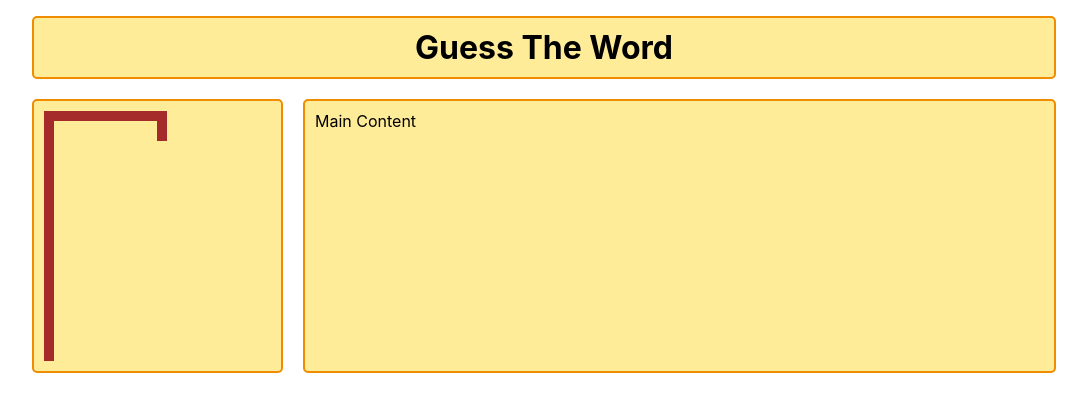
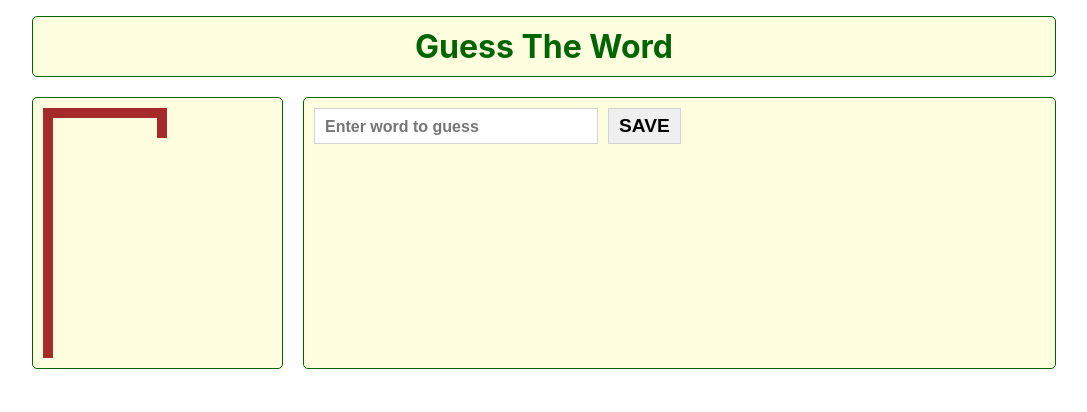
Before and after one commit to luvagu/guess-the-word, a React (Create React App) app: page / in a window 1280 px wide. Shown: the top 412 px of the page, without its empty margins (96-1183 px from the left). Built offline with nearby package versions, Linux system fonts and the light colour scheme.

Commit message:
added secret word and lifes state

```diff
--- a/src/App.jsx
+++ b/src/App.jsx
@@ -1,8 +1,37 @@
-import { useState } from 'react'
+import { useEffect, useRef, useState } from 'react'
 import Body from './components/body-parts/Body'
 
 function App() {
-  const [bodyPartsToShow, setBodyPartsToShow] = useState(0)
+	const [faults, setFaults] = useState(0)
+	const [bodyPartsToShow, setBodyPartsToShow] = useState(faults)
+	const [asserts, setAsserts] = useState([])
+	const [secretWord, setSecretWord] = useState('')
+	const [splitSecretWord, setSplitSecretWord] = useState([])
+	const [gameStarted, setGameStarted] = useState(false)
+  const [remainigLifes, setremainigLifes] = useState(7)
+
+	const letterInput = useRef()
+
+	const handleSubmit = e => {
+		e.preventDefault()
+
+		if (secretWord) {
+			setSplitSecretWord(
+				secretWord.split('').map(letter => ({ letter, discovered: false }))
+			)
+			setGameStarted(true)
+		}
+	}
+
+	const checkInSecretWord = () => {}
+
+	console.log(splitSecretWord)
+
+	useEffect(() => {
+		if (splitSecretWord.length) {
+			letterInput.current.focus()
+		}
+	}, [splitSecretWord])
 
 	return (
 		<div className='wrapper'>
@@ -10,9 +39,40 @@ function App() {
 				<h1>Guess The Word</h1>
 			</header>
 			<aside>
-        <Body numOfBodyPartsToShow={bodyPartsToShow} />
-      </aside>
-			<article>Main Content</article>
+				<Body numOfBodyPartsToShow={bodyPartsToShow} />
+			</aside>
+			<article>
+				{gameStarted ? (
+					<>
+						<div className='secret-word'>
+							{splitSecretWord.map(({ letter, discovered }, idx) => (
+								<div key={idx} className='secret-letter'>
+									{discovered ? letter : '?'}
+								</div>
+							))}
+						</div>
+						<div className='letter-input'>
+							<input
+								ref={letterInput}
+								type='text'
+								maxLength='1'
+								placeholder='Guess letter'
+								onChange={checkInSecretWord}
+							/>
+              <p>Lifes left: {remainigLifes}</p>
+						</div>
+					</>
+				) : (
+					<form onSubmit={handleSubmit}>
+						<input
+							type='text'
+							placeholder='Enter word to guess'
+							onChange={e => setSecretWord(e.target.value.toLowerCase())}
+						/>
+						<button type='submit'>Save</button>
+					</form>
+				)}
+			</article>
 		</div>
 	)
 }
--- a/src/index.css
+++ b/src/index.css
@@ -37,8 +37,8 @@ body {
 
 /* @Todo: remove */
 .wrapper > * {
-	border: 2px solid #f08c00;
-	background-color: #ffec99;
+	border: 1px solid darkgreen;
+	background-color: lightyellow;
 	border-radius: 5px;
 	padding: 10px;
 }
@@ -49,6 +49,7 @@ header {
 
 header > h1 {
 	text-align: center;
+	color: darkgreen;
 }
 
 aside {
@@ -167,3 +168,58 @@ article {
   text-align: center;
   z-index: 99;
 }
+
+.secret-word {
+	display: flex;
+	justify-content: space-evenly;
+	align-items: center;
+	padding: 1rem 0 1.5rem;
+	margin-bottom: 1.5rem;
+	border-bottom: 1px solid darkgreen;
+}
+
+.secret-letter {
+	display: block;
+	background-color: white;
+	color: darkgreen;
+	font-size: 1.3rem;
+	font-weight: bold;
+	padding: 6px 10px;
+	border: 1px solid darkgray;
+	border-bottom: 2px solid darkgreen;
+	border-radius: 5px;
+	text-transform: uppercase;
+}
+
+input, button {
+	border: 1px solid lightgray;
+	font-size: 1.2rem;
+	padding: 6px 10px;
+	text-transform: uppercase;
+	font-weight: bold;
+}
+
+button {
+	cursor: pointer;
+	margin-left: 10px;
+}
+
+input::placeholder {
+	font-size: 1rem;
+	text-transform: none;
+	font-weight: bold;
+}
+
+.letter-input {
+	display: flex;
+	flex-direction: column;
+	justify-content: center;
+	align-items: center;
+}
+
+.letter-input > input {
+	text-align: center;
+	font-size: 1.2rem;
+	max-width: 150px;
+	margin-bottom: 1.5rem;
+}
```
